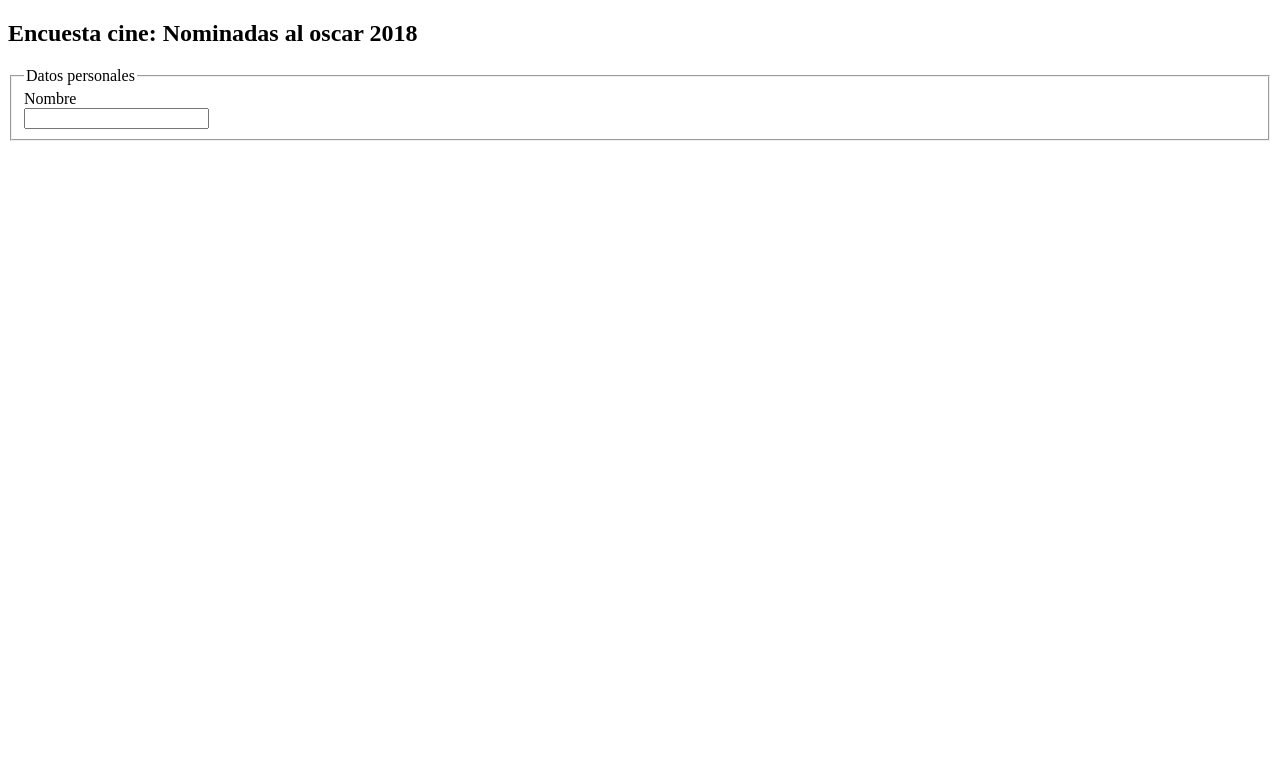
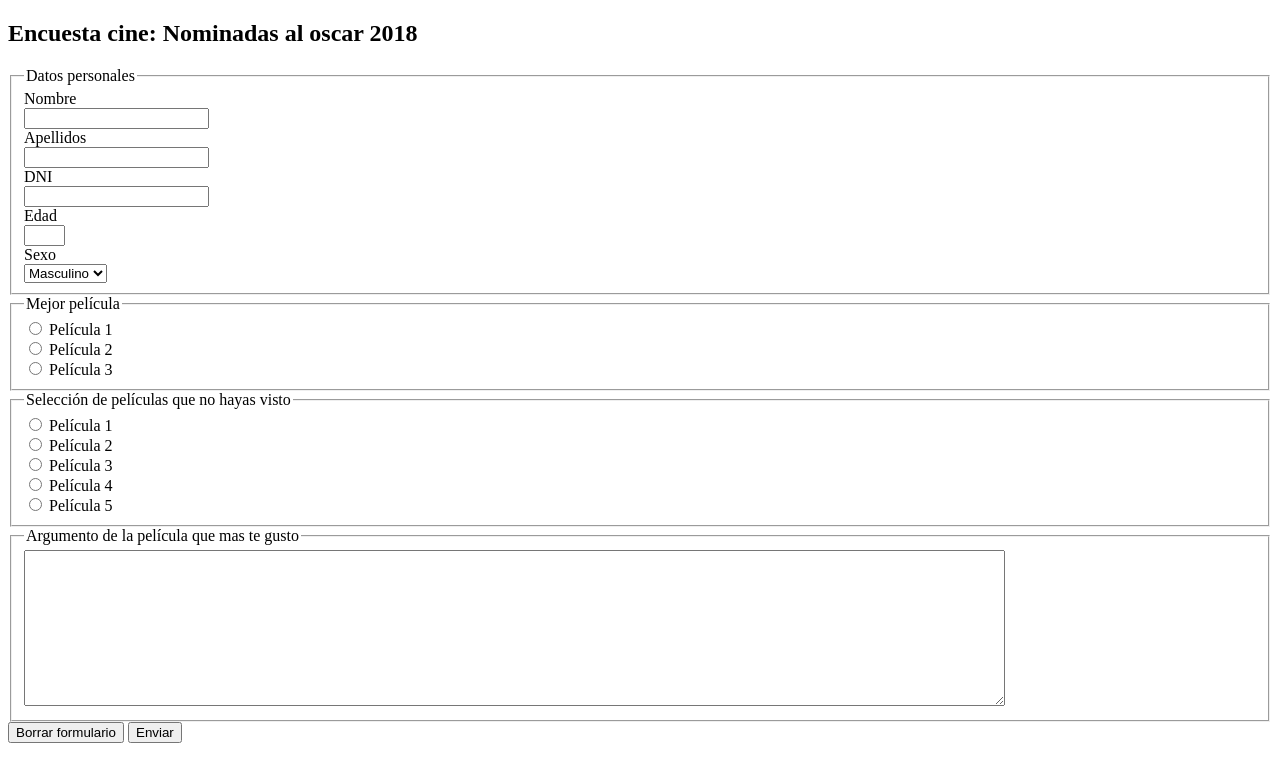
Before and after one commit to michaelnickBravo/TrabajosDW2020, a plain HTML site: page Sesion12/index.html in a window 1280 px wide. Drawn offline with Linux system fonts and the light colour scheme.

Commit message:
commit tarea formulario}

```diff
--- a/Sesion12/index.html
+++ b/Sesion12/index.html
@@ -11,8 +11,39 @@
         <fieldset id="Datos personales">
             <legend>Datos personales</legend>
             <label for="nombre">Nombre</label><br>
-            <input type="text" name="nombre" id="nombre">
+            <input type="text" name="nombre" id="nombre"><br>
+            <label for="apellidos">Apellidos</label><br>
+            <input type="text" name="apellidos" id="apellidos"><br>
+            <label for="dni">DNI</label><br>
+            <input type="text" name="dni" id="dni" maxlength="9"><br>
+            <label for="edad">Edad</label><br>
+            <input type="text" name="edad" id="edad" size="2" maxlength="2"><br>
+            <label for="sexo">Sexo</label><br>
+            <select name="sexo">
+                <option value="Masculino">Masculino</option>
+                <option value="Femenino">Femenino</option>
+            </select>
         </fieldset>
+        <fieldset id="Mejor pelicula">
+            <legend>Mejor película</legend>
+            <input type="radio"><label for="pelicula1"> Película 1</label><br>
+            <input type="radio"><label for="pelicula2"> Película 2</label><br>
+            <input type="radio"><label for="pelicula3"> Película 3</label>
+        </fieldset>
+        <fieldset id="Seleccion de peliculas que no hayas visto">
+            <legend>Selección de películas que no hayas visto</legend>
+            <input type="radio"><label for="pelicula1"> Película 1</label><br>
+            <input type="radio"><label for="pelicula2"> Película 2</label><br>
+            <input type="radio"><label for="pelicula3"> Película 3</label><br>
+            <input type="radio"><label for="pelicula4"> Película 4</label><br>
+            <input type="radio"><label for="pelicula5"> Película 5</label>
+        </fieldset>
+        <fieldset id="Argumento de la pelicula que mas te gusto">
+            <legend>Argumento de la película que mas te gusto</legend>
+            <textarea name="argumento gusto pelicula" id="argumento gusto pelicula" cols="120" rows="10"></textarea>
+        </fieldset>
+        <button>Borrar formulario</button>
+        <button>Enviar</button>
     </form>
 </body>
 </html>
```
